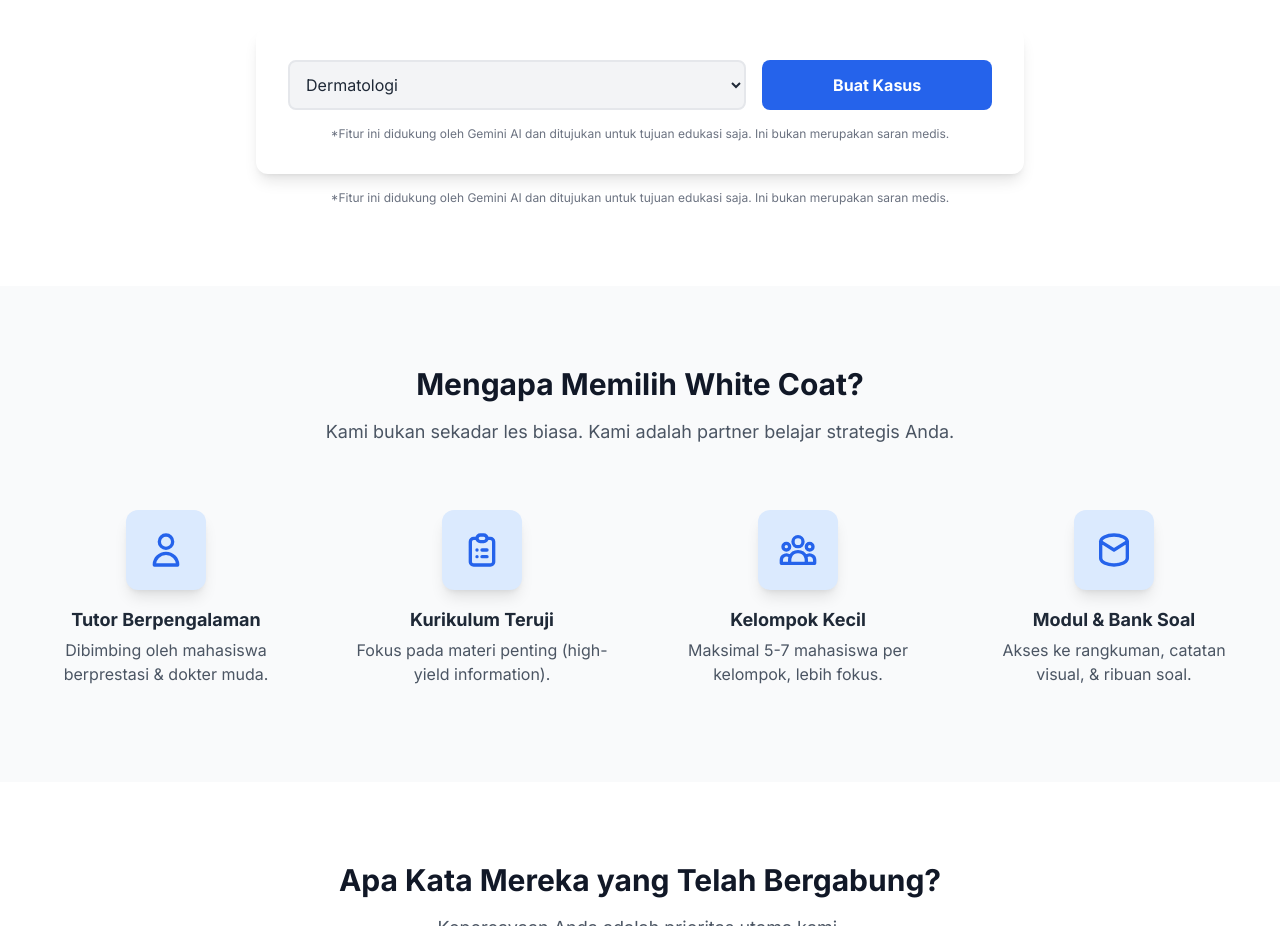
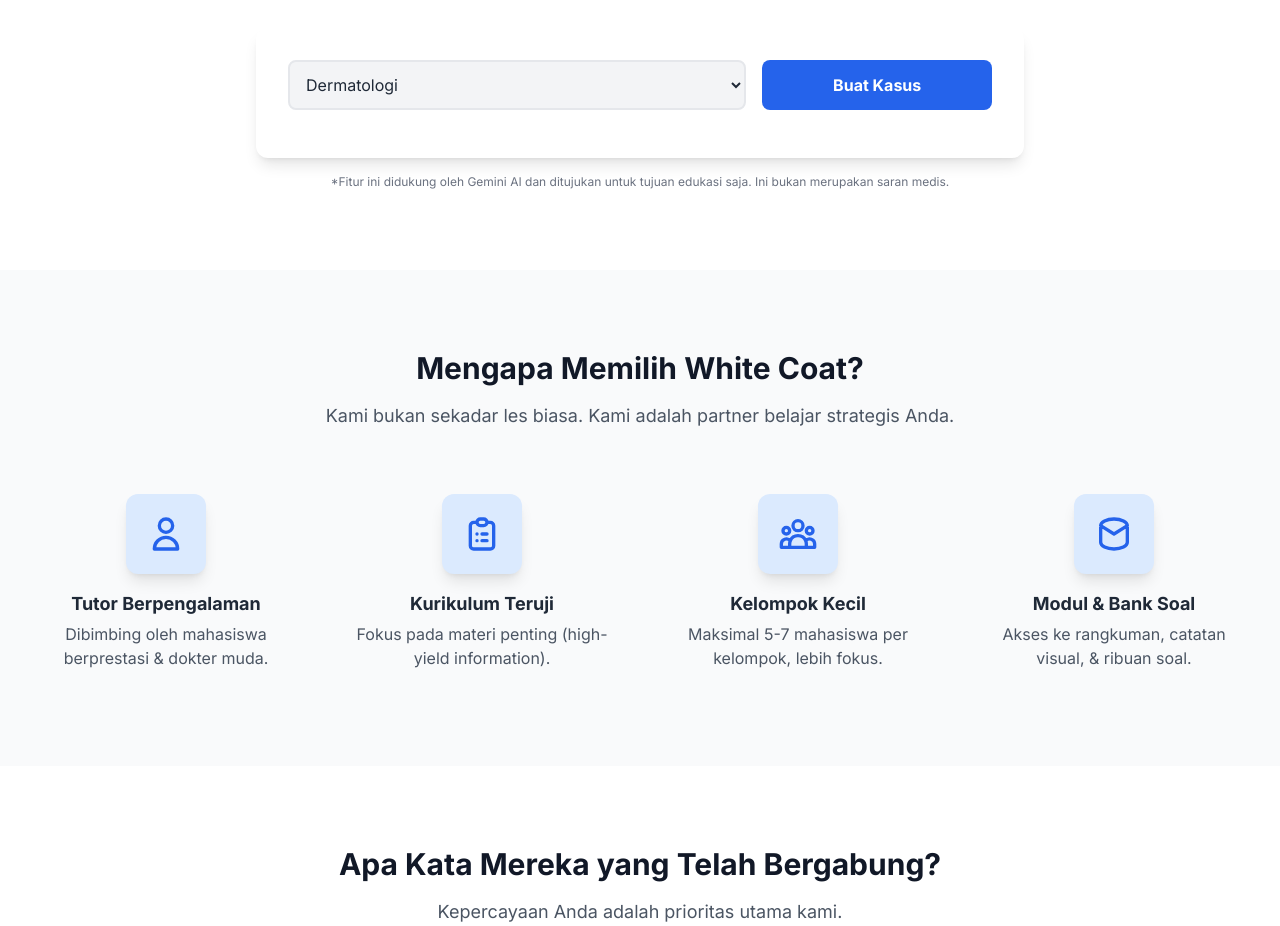
Before and after one commit to Yojamen/Yoga-hayuk.github.io, a plain HTML site: page index.html in a window 1280 px wide. Shown: the part 2740-3666 px from the top of the page. Drawn offline with nearby package versions, Linux system fonts and the light colour scheme.

Commit message:
Update index.html

```diff
--- a/index.html
+++ b/index.html
@@ -226,9 +226,7 @@
     <div id="discussion-output" class="hidden mt-6 p-6 bg-green-50 rounded-lg border-l-4 border-green-500 prose max-w-none">
         </div>
 
-    <p class="mt-4 text-xs text-gray-500 text-center">
-        *Fitur ini didukung oleh Gemini AI dan ditujukan untuk tujuan edukasi saja. Ini bukan merupakan saran medis.
-    </p>
+
 </div>
 
                     <div id="loading-spinner" class="hidden text-center py-8">
```
